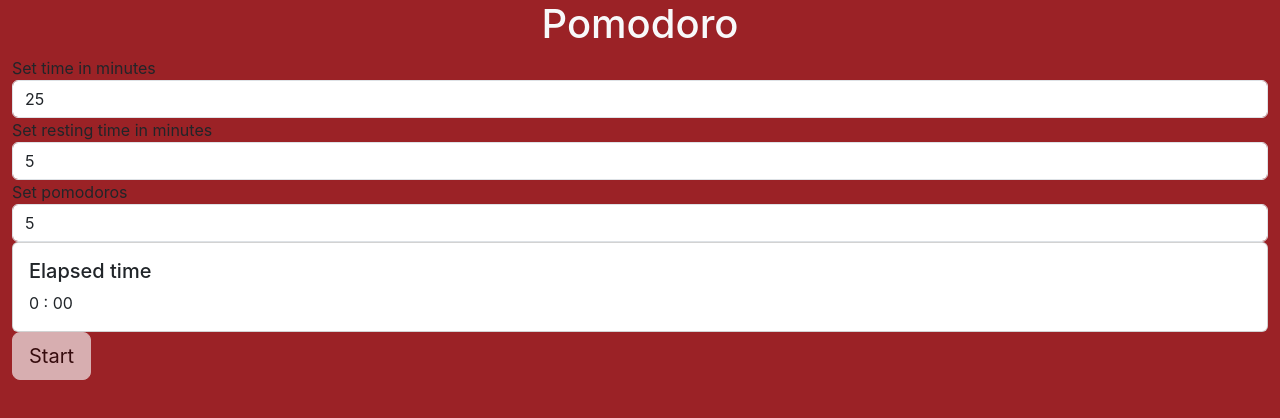
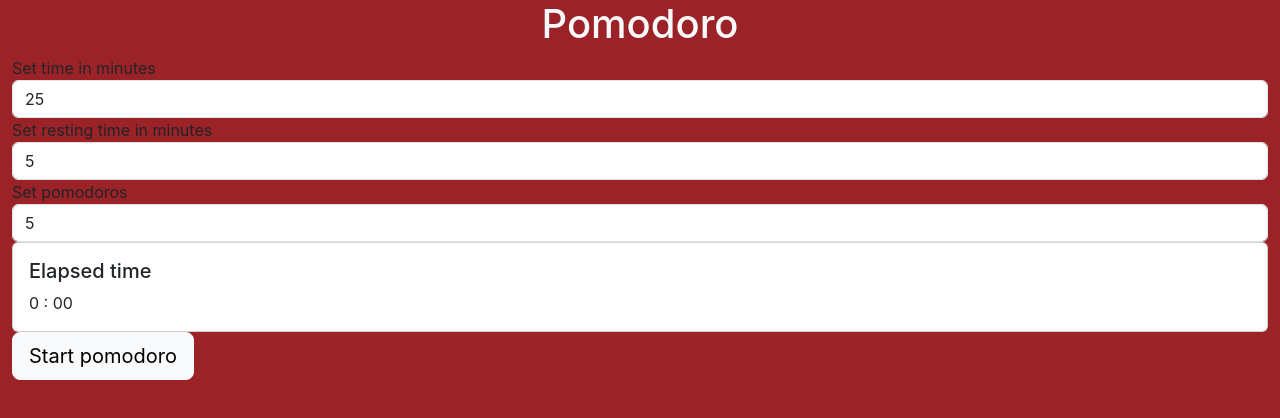
Before and after one commit to extremito/pomodoro-web-app, a React (Create React App) app: page / in a window 1280 px wide. Shown: the top 418 px of the page. Built offline with nearby package versions, Linux system fonts and the light colour scheme.

Commit message:
Pomodoro logic update with rest time

```diff
--- a/src/App.tsx
+++ b/src/App.tsx
@@ -2,13 +2,17 @@ import React, { useEffect, useReducer, useRef } from "react";
 import "./App.scss";
 import useInterval from "./hooks/useInterval";
 import TimeDisplay from "./components/TimeDisplay/TimeDisplay";
+import TimerMainButton from "./components/TimerMainButton/TimerMainButton";
 
 const initialState = {
   timeMin: "25",
   secs: 0,
-  enableStart: false,
+  enableStart: true,
   restingMin: "5",
-  pomodoroNum: "",
+  longRestMin: "15",
+  pomodoroNum: "4",
+  elapsedPomodoros: 0,
+  timerPause: false,
 };
 type TInitState = typeof initialState;
 
@@ -20,7 +24,7 @@ const App = () => {
     }),
     initialState
   );
-  const { timeMin, secs, enableStart, restingMin } = state;
+  const { timeMin, secs, enableStart, restingMin, timerPause } = state;
   const stopCounter = useRef<unknown>(null);
 
   const add1Sec = () => {
@@ -44,9 +48,24 @@ const App = () => {
     setState({ pomodoroNum });
   };
 
-  const startPomodoro = () => {
-    setState({ enableStart: false, secs: 0 });
-    stopCounter.current = startCounter(1000);
+  const handleTimerButton = () => {
+    switch (true) {
+      case enableStart: {
+        setState({ enableStart: false, secs: 0 });
+        stopCounter.current = startCounter(1000);
+        break;
+      }
+      case !enableStart && !timerPause: {
+        setState({ timerPause: true });
+        typeof stopCounter.current === "function" && stopCounter.current();
+        break;
+      }
+      case timerPause: {
+        setState({ timerPause: false });
+        stopCounter.current = startCounter(1000);
+        break;
+      }
+    }
   };
 
   useEffect(() => {
@@ -88,14 +107,11 @@ const App = () => {
           </div>
         </form>
         <TimeDisplay seconds={secs} />
-        <button
-          type="button"
-          className="btn btn-light btn-lg"
-          disabled={!enableStart}
-          onClick={startPomodoro}
-        >
-          Start
-        </button>
+        <TimerMainButton
+          callback={handleTimerButton}
+          started={!enableStart}
+          restStage={false}
+        />
       </section>
     </div>
   );
```
